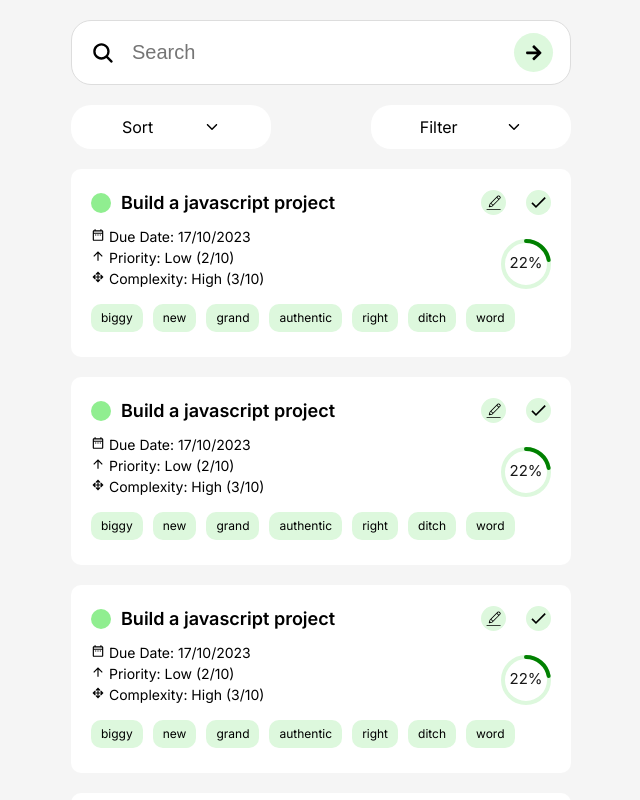
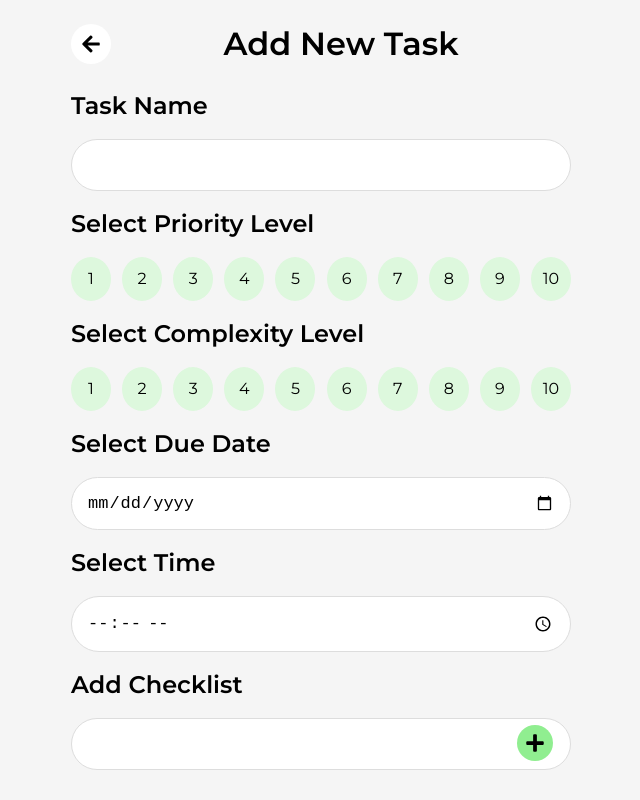
Before and after one commit to Art101-ui/taskmaster-pro, a React (Create React App) app: page / in a window 1280 px wide. Shown: the top 800 px of the page, without its empty margins (319-959 px from the left). Built offline with nearby package versions, Linux system fonts and the light colour scheme.

Commit message:
feat: finish taskform ui

```diff
--- a/src/App.css
+++ b/src/App.css
@@ -9,7 +9,7 @@
 body{
     background-color: #f5f5f5;
     line-height: 1.5;
-    font-family: 'Inter',sans-serif;
+    font-family: 'Montserrat',sans-serif;
 }
 
 li{
@@ -37,7 +37,7 @@ li{
     flex-direction: column;
     align-items: center;
     margin: 20px;
-    max-width: 500%;
+    /* max-width: 500px; */
 }
 
 /* SearchBar */
@@ -238,3 +238,93 @@ li{
 .plus-sign{
     margin-right: 10px;
 }
+
+
+
+
+
+
+
+
+/* Add Task Form */
+.addTaskForm{
+    line-height: 1.5;
+    max-width: 500px;
+    margin: 20px auto;
+}
+
+.addTaskForm .header{
+   display: flex;
+   justify-content: space-between;
+   align-items: center;
+}
+
+.arrowLeft{
+    font-size: 20px;
+    background-color: white;
+    height: 60%;
+    border-radius: 50%;
+    padding: 10px;
+    display: flex;
+    justify-content: center;
+    align-items: center;
+    cursor: pointer;
+}
+
+.header h1{
+    flex: 2;
+    text-align: center;
+}
+
+.form-content{
+    margin: 20px 0;
+}
+
+.form-content input{
+    padding:  15px;
+    font-size: 17px;
+    width: 100%;
+    border-radius: 30px;
+    outline: none;
+    border: 1px solid #ddd;
+}
+
+.form-content h2,.form-content input, .form-content ul{
+    margin-bottom: 15px;
+}
+
+.form-content ul li{
+    background-color: #ddf8dd;
+    padding: 10px;
+    width: 40px;
+    border-radius: 50%;
+    display: flex;
+    justify-content: center;
+    align-items: center;
+}
+
+.checklist-input{
+    position: relative;
+}
+
+.addChecklist{
+    background-color: #90EE90;
+    border-radius: 50%;
+    aspect-ratio: 1;
+    padding: 8px;
+    position:absolute;
+    right: 18px;
+    top: calc(100% - 90%);
+    /* top: 20%; */
+    display: flex;
+    justify-content: center;
+    align-items: center;
+    cursor: pointer;
+    font-size: 20px;
+}
+
+.form-content .saveTask{
+    width: 100%;
+    display: flex;
+    justify-content: center;
+}
--- a/src/App.js
+++ b/src/App.js
@@ -1,10 +1,11 @@
 import TodoHome from "./pages/TodoHome";
 import './App.css'
+import AddTaskForm from "./pages/AddTaskForm";
 
 function App() {
   return (
     <div className="App">
-      <TodoHome/>
+      <AddTaskForm/>
     </div>
   );
 }
--- a/src/pages/AddTaskForm.js
+++ b/src/pages/AddTaskForm.js
@@ -1,8 +1,63 @@
 import React from 'react'
+import { FaArrowLeft,FaPlus } from "react-icons/fa";
+
 
 const AddTaskForm = () => {
+  let value= []
+  for (let index = 0; index < 10; index++) {
+    let list = <li className='list-wrapper'>{index + 1}</li>
+    value.push(list)
+  }
+
   return (
-    <div>AddTaskForm</div>
+    <div className='addTaskForm'>
+        <div class="header">
+            <div className='arrowLeft'>
+               <FaArrowLeft />
+            </div>
+            <h1>Add New Task</h1>
+        </div>
+        <div class="form-content">
+            <h2>Task Name</h2>
+            <input type="text" className='searchBar'/>
+            <h2>Select Priority Level</h2>
+            <ul className='flex'>
+                {value}
+            </ul>
+            <h2>Select Complexity Level</h2>
+            <ul className='flex'>
+                {value}
+            </ul>
+            <div class="time-content">
+                <div class="due-date">
+                    <h2>Select Due Date</h2>
+                    <input type='date'/>
+                </div>
+                <div class="time">
+                    <h2>Select Time</h2>
+                    <input type='time'/>
+                </div>
+            </div>
+            <div class="checklist">
+                <h2>Add Checklist</h2>
+                <div class="checklist-input">
+                  <input type="text"/>
+                  <div class="addChecklist">
+                    <FaPlus className='plus-form'/>
+                  </div>
+                </div>
+                <ul></ul>
+            </div>
+            <div class="tags">
+                <h2>Add Tags</h2>
+                <input type="text" placeholder='Tag 1,Tag 2....'/>
+            </div>
+            <div className='saveTask'>
+            <button className='addButton'>Save Task</button>
+
+            </div>
+        </div>
+    </div>
   )
 }
 
```
